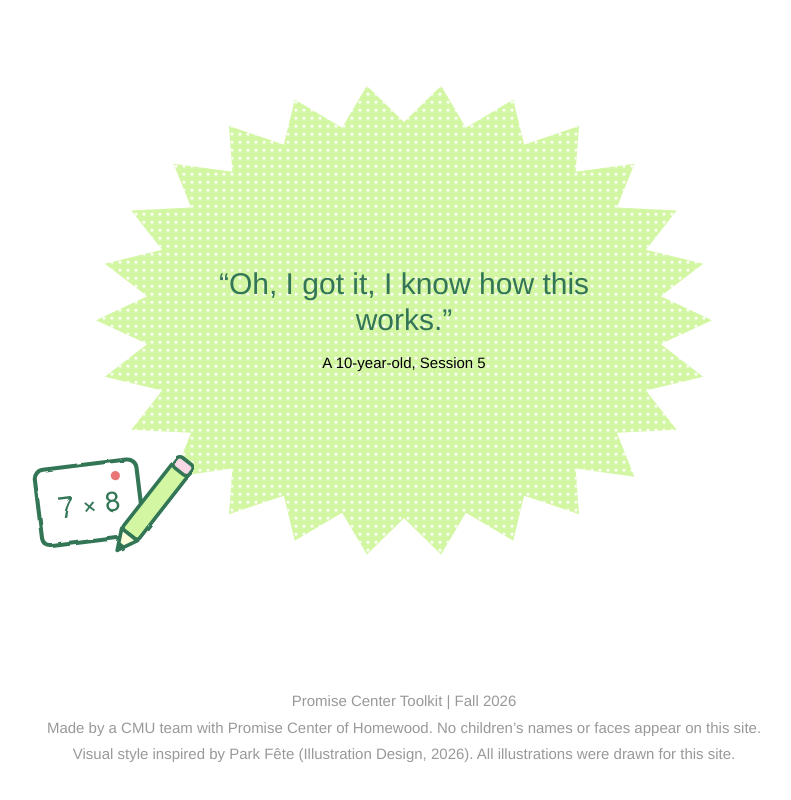
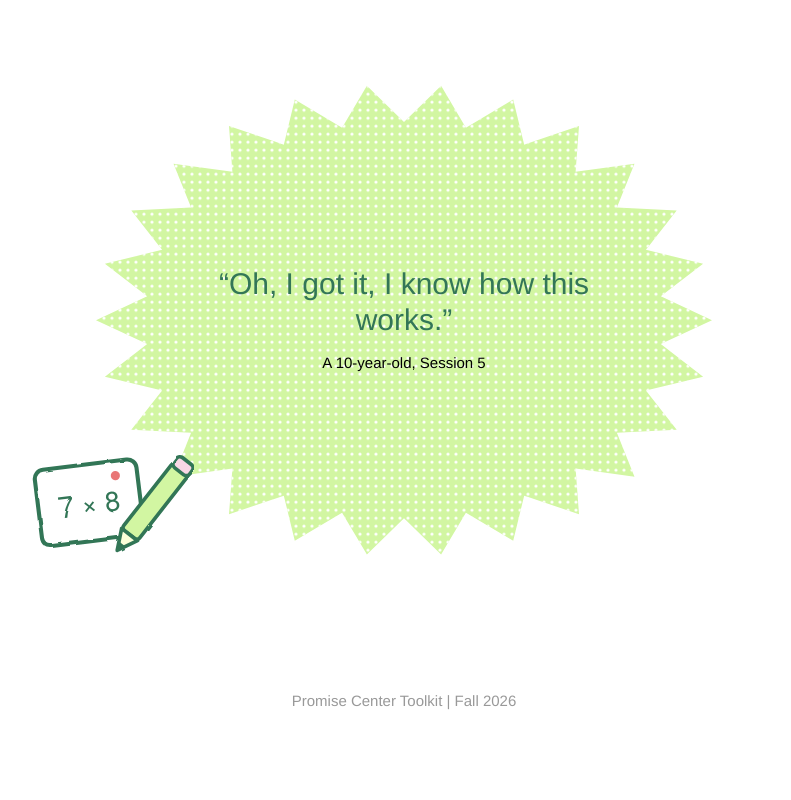
Before and after one commit to cocoj1115/promise-center-26fall, an Astro site: page / in a window 1280 px wide. Shown: the part 5342-6142 px from the top of the page, without its empty margins (236-1027 px from the left). After the commit the page ends 6107 px from the top, so only its background shows below. Built offline with nearby package versions, Linux system fonts and the light colour scheme; Astro itself is replaced by a stand-in of ours.

Commit message:
Trim footer to the site name
Co-Authored-By: Claude Opus 5.5 <noreply@anthropic.com>
Claude-Session: https://claude.ai/code/session_01R8cphh9oD4PEtTPxqKoPPU

```diff
--- a/src/layouts/Base.astro
+++ b/src/layouts/Base.astro
@@ -37,8 +37,6 @@ const pageTitle = title ? `${title} | Promise Center Toolkit` : 'Promise Center
     </main>
     <footer class="site-footer">
       <p>Promise Center Toolkit | Fall 2026</p>
-      <p>Made by a CMU team with Promise Center of Homewood. No children’s names or faces appear on this site.</p>
-      <p>Visual style inspired by Park Fête (Illustration Design, 2026). All illustrations were drawn for this site.</p>
     </footer>
   </body>
 </html>
```
